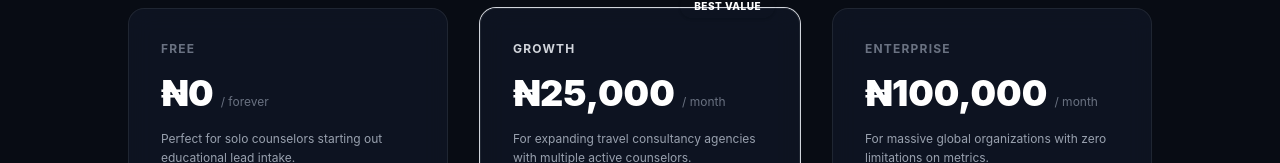
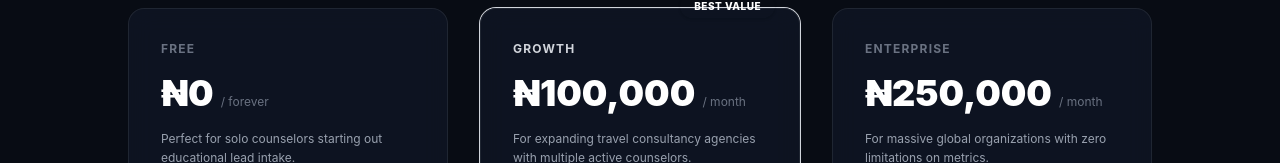
Before and after one commit to tayotasks-ai/Applications-OS, a Vue app: page / in a window 1280 px wide. Shown: the part 1867-2030 px from the top of the page. Built offline with nearby package versions, Linux system fonts and the light colour scheme.

Commit message:
chore: update subscription pricing for Growth and Enterprise plans

```diff
--- a/src/views/Billing.vue
+++ b/src/views/Billing.vue
@@ -148,7 +148,7 @@
           <div class="absolute -top-3 right-6 px-3 py-1 rounded-full bg-brand-600 text-white text-[10px] font-extrabold uppercase tracking-wider shadow">Best Value</div>
           <div class="space-y-4">
             <h4 class="text-sm font-bold text-brand-400 uppercase tracking-widest">Growth Plan</h4>
-            <div class="text-3xl font-extrabold text-white">₦25,000 <span class="text-xs text-gray-500">/ month</span></div>
+            <div class="text-3xl font-extrabold text-white">₦100,000 <span class="text-xs text-gray-500">/ month</span></div>
             <p class="text-xs text-gray-400 leading-relaxed">Designed for small to mid-sized travel agencies expanding enrollment pipelines.</p>
             <ul class="text-xs text-gray-300 space-y-2 pt-2">
               <li class="flex items-center"><span class="w-1.5 h-1.5 rounded-full bg-brand-400 mr-2"></span> 50 Counselor Seats</li>
@@ -170,7 +170,7 @@
         <div class="glass-panel p-6 rounded-2xl border border-gray-800 flex flex-col justify-between h-[380px]" :class="{ 'border-brand-500/40 bg-brand-950/5': orgPlan === 'Enterprise' }">
           <div class="space-y-4">
             <h4 class="text-sm font-bold text-gray-400 uppercase tracking-widest">Enterprise</h4>
-            <div class="text-3xl font-extrabold text-white">₦100,000 <span class="text-xs text-gray-500">/ month</span></div>
+            <div class="text-3xl font-extrabold text-white">₦250,000 <span class="text-xs text-gray-500">/ month</span></div>
             <p class="text-xs text-gray-400 leading-relaxed">For massive international networks requiring zero seat ceilings.</p>
             <ul class="text-xs text-gray-300 space-y-2 pt-2">
               <li class="flex items-center"><span class="w-1.5 h-1.5 rounded-full bg-brand-400 mr-2"></span> Unlimited Counselor Seats</li>
--- a/src/views/Landing.vue
+++ b/src/views/Landing.vue
@@ -177,7 +177,7 @@
           <div class="absolute -top-3.5 right-6 px-3.5 py-1 rounded-full bg-brand-600 text-white text-[10px] font-extrabold uppercase tracking-wider shadow">Best Value</div>
           <div class="space-y-4">
             <h4 class="text-xs font-bold text-brand-400 uppercase tracking-widest">Growth</h4>
-            <div class="text-4xl font-black text-white">₦25,000 <span class="text-xs text-gray-500 font-normal">/ month</span></div>
+            <div class="text-4xl font-black text-white">₦100,000 <span class="text-xs text-gray-500 font-normal">/ month</span></div>
             <p class="text-xs text-gray-400 leading-relaxed">For expanding travel consultancy agencies with multiple active counselors.</p>
             <ul class="text-xs text-gray-300 space-y-3 pt-4 border-t border-gray-800/60">
               <li class="flex items-center"><span class="w-1.5 h-1.5 rounded-full bg-brand-400 mr-2.5"></span> 50 Counselor Seats Limit</li>
@@ -197,7 +197,7 @@
         <div class="glass-panel p-8 rounded-2xl border border-gray-800 flex flex-col justify-between h-[420px]">
           <div class="space-y-4">
             <h4 class="text-xs font-bold text-gray-500 uppercase tracking-widest">Enterprise</h4>
-            <div class="text-4xl font-black text-white">₦100,000 <span class="text-xs text-gray-500 font-normal">/ month</span></div>
+            <div class="text-4xl font-black text-white">₦250,000 <span class="text-xs text-gray-500 font-normal">/ month</span></div>
             <p class="text-xs text-gray-400 leading-relaxed">For massive global organizations with zero limitations on metrics.</p>
             <ul class="text-xs text-gray-300 space-y-3 pt-4 border-t border-gray-800/60">
               <li class="flex items-center"><span class="w-1.5 h-1.5 rounded-full bg-brand-400 mr-2.5"></span> Unlimited Counselor Seats</li>
```
